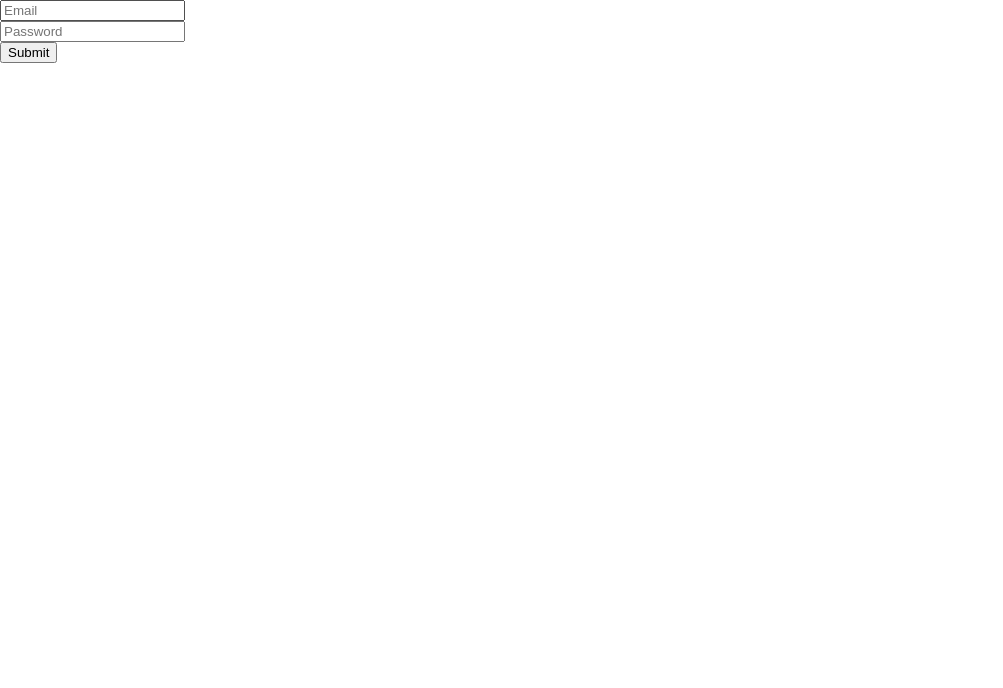
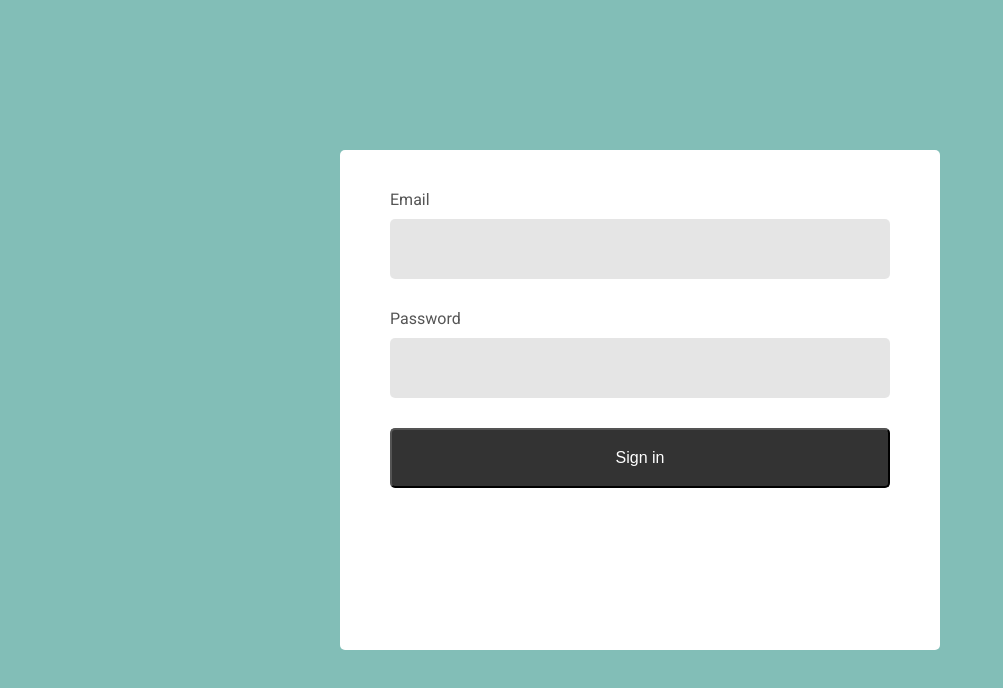
Before and after one commit to RuslanKhabibullin/react_redux_todo, a React (Create React App) app: page /login in a window 1280 px wide. Shown: the top 688 px of the page, without its empty margins (0-1003 px from the left). Built offline with nearby package versions, Linux system fonts and the light colour scheme.

Commit message:
finish frontend

```diff
--- a/src/components/App.js
+++ b/src/components/App.js
@@ -1,16 +1,12 @@
 import React from "react";
 import { Switch, Route, BrowserRouter as Router } from "react-router-dom"
 import Dashboard from "./Dashboard"
-import Navigation from "./Navigation"
 import Login from "./Login"
 import Logout from "./Logout"
 
 function App() {
   return (
     <Router>
-      <header>
-        <Navigation />
-      </header>
       <Switch>
         <Route exact path="/" component={Dashboard} />
         <Route path="/login" component={Login} />
--- a/src/components/Dashboard/index.js
+++ b/src/components/Dashboard/index.js
@@ -4,9 +4,10 @@ import PropTypes from "prop-types"
 import { connect } from "react-redux"
 import DashboardNoteItem from "../DashboardNoteItem"
 import NewDashboardNoteItem from "../NewDashboardNoteItem"
+import UserSidebar from "../UserSidebar"
 import "./Dashboard.css"
 import { mapToArray } from "../../helpers"
-import { Redirect } from 'react-router-dom'
+import { Redirect } from "react-router-dom"
 
 class Dashboard extends Component {
   static propTypes = {
@@ -47,6 +48,7 @@ class Dashboard extends Component {
 
     return (
       <section className="dashboard">
+        <UserSidebar />
         <div className="notes__wrapper">
           <NewDashboardNoteItem />
           <h2 className="dashboard__subtitle">active todos</h2>
--- a/src/components/Login.js
+++ /dev/null
@@ -1,69 +0,0 @@
-import React from 'react'
-import PropTypes from 'prop-types'
-import { connect } from 'react-redux'
-import { signIn } from '../actions/userActions'
-import { Redirect } from 'react-router-dom'
-import { emailValidations, passwordValidations } from '../validations'
-import Form from './Form'
-
-const onSubmit = ({ signIn }) => ({ email, password }) => signIn(email, password)
-
-function Login(props) {
-  if (props.signedIn) return <Redirect to="/" />
-
-  return (
-    <Form
-      initialValues={ { email: "", password: "" } }
-      validations={ { email: emailValidations, password: passwordValidations } }
-      onSubmit={onSubmit(props)}
-    >
-      {({ onInputChange, handleSubmit, errors, values }) => (
-        <div className="center login_form">
-          <form onSubmit={handleSubmit}>
-            <div className="input_block">
-              <input
-                type="text"
-                name="email"
-                value={values.email}
-                onChange={onInputChange}
-                placeholder="Email"
-              />
-              { errors.email }
-            </div>
-            <div className="input_block">
-              <input
-                type="password"
-                name="password"
-                value={values.password}
-                onChange={onInputChange}
-                placeholder="Password"
-              />
-              { errors.password }
-            </div>
-            <input type="submit" className="input_button" />
-          </form>
-        </div>
-      )}
-    </Form>
-  )
-}
-
-Login.propTypes = {
-  signedIn: PropTypes.bool.isRequired,
-  signIn: PropTypes.func.isRequired,
-}
-
-const mapStateToProps = ({ user }) => {
-  return { signedIn: user.authentication.loaded }
-}
-
-const mapDispatchToProps = dispatch => {
-  return {
-    signIn: (email, password) => dispatch(signIn({ email, password })),
-  }
-}
-
-export default connect(
-  mapStateToProps,
-  mapDispatchToProps
-)(Login)
--- /dev/null
+++ b/src/components/Login/Login.css
@@ -0,0 +1,69 @@
+.login {
+  box-sizing: border-box;
+  position: absolute;
+  top: 0;
+  left: 0;
+  width: 100%;
+  height: 100vh;
+  background-color: rgb(130, 190, 183);
+  background-size: cover;
+  display: flex;
+  justify-content: center;
+}
+
+.login__form {
+  background-color: #fff;
+  width: 600px;
+  height: 500px;
+  display: block;
+  margin: auto;
+  border-radius: 5px;
+  padding: 30px 50px;
+  box-sizing: border-box;
+}
+
+.input_block {
+  margin: 0 0 30px;
+}
+
+.input_block label {
+  display: block;
+  font-weight: normal;
+  font-size: 16px;
+  color: #555;
+  margin: 10px 0;
+}
+
+.input_block input {
+  width: 100%;
+  height: 60px;
+  padding: 0 20px;
+  line-height: 1.2;
+  box-sizing: border-box;
+  font-size: 18px;
+  color: #333;
+  outline: none;
+  border: none;
+  border-radius: 5px;
+  background: rgba(0, 0, 0, .1);
+}
+
+.login__form .input_button {
+  width: 100%;
+  box-sizing: border-box;
+  height: 60px;
+  text-align: center;
+  border-radius: 5px;
+  background-color: #333;
+  color: #fff;
+  font-size: 16px;
+  cursor: pointer;
+}
+
+@media (max-width: 768px) {
+  .login__form {
+    height: 100%;
+    width: 100%;
+    border-radius: 0;
+  }
+}
--- /dev/null
+++ b/src/components/Login/index.js
@@ -0,0 +1,74 @@
+import React from "react"
+import PropTypes from "prop-types"
+import { connect } from "react-redux"
+import { signIn } from "../../actions/userActions"
+import { Redirect } from "react-router-dom"
+import { emailValidations, passwordValidations } from "../../validations"
+import Form from "../Form"
+import "./Login.css"
+
+const onSubmit = ({ signIn }) => ({ email, password }) => signIn(email, password)
+
+function Login(props) {
+  if (props.signedIn) return <Redirect to="/" />
+
+  return (
+    <section className="login">
+      <Form
+        initialValues={ { email: "", password: "" } }
+        validations={ { email: emailValidations, password: passwordValidations } }
+        onSubmit={onSubmit(props)}
+      >
+        {({ onInputChange, handleSubmit, errors, values }) => (
+          <div className="login__form">
+            <form onSubmit={handleSubmit}>
+              <div className="input_block">
+                <label htmlFor="email">Email</label>
+                <input
+                  id="email"
+                  type="text"
+                  name="email"
+                  value={values.email}
+                  onChange={onInputChange}
+                />
+                { errors.email }
+              </div>
+              <div className="input_block">
+                <label htmlFor="password">Password</label>
+                <input
+                  id="password"
+                  type="password"
+                  name="password"
+                  value={values.password}
+                  onChange={onInputChange}
+                />
+                { errors.password }
+              </div>
+              <input type="submit" className="input_button" value="Sign in"/>
+            </form>
+          </div>
+        )}
+      </Form>
+    </section>
+  )
+}
+
+Login.propTypes = {
+  signedIn: PropTypes.bool.isRequired,
+  signIn: PropTypes.func.isRequired,
+}
+
+const mapStateToProps = ({ user }) => {
+  return { signedIn: user.authentication.loaded }
+}
+
+const mapDispatchToProps = dispatch => {
+  return {
+    signIn: (email, password) => dispatch(signIn({ email, password })),
+  }
+}
+
+export default connect(
+  mapStateToProps,
+  mapDispatchToProps
+)(Login)
--- a/src/components/Navigation.js
+++ /dev/null
@@ -1,22 +0,0 @@
-import React from "react"
-import PropTypes from "prop-types"
-import { connect } from "react-redux"
-import { NavLink } from "react-router-dom"
-
-function Navigation({ signedIn }) {
-  if (signedIn) {
-    return <NavLink to="/logout">Выйти</NavLink>
-  } else {
-    return null
-  }
-}
-
-Navigation.propTypes = {
-  signedIn: PropTypes.bool.isRequired
-}
-
-const mapStateToProps = ({ user }) => {
-  return { signedIn: user.authentication.loaded }
-}
-
-export default connect(mapStateToProps)(Navigation)
--- a/src/components/Note/index.js
+++ b/src/components/Note/index.js
@@ -3,8 +3,8 @@ import propTypes from "prop-types"
 import "./Note.css"
 import { connect } from "react-redux"
 import { updateNote } from "../../actions/noteActions"
-import { titleValidations } from '../../validations'
-import Form from '../Form'
+import { titleValidations } from "../../validations"
+import Form from "../Form"
 
 const closeClickHandler = ({ closeNote }) => (ev) => {
   ev.preventDefault()
--- /dev/null
+++ b/src/components/UserSidebar/UserSidebar.css
@@ -0,0 +1,24 @@
+.user-sidebar {
+  width: 150px;
+  padding: 50px 10px;
+  box-sizing: border-box;
+  background-color: #fafafa;
+  text-align: center;
+}
+
+.user-sidebar .user-logo {
+  margin: 0 auto;
+  display: block;
+  width: 64px;
+  height: 64px;
+}
+
+.user-sidebar .user-logo svg {
+  fill: #555;
+}
+
+.user-logout {
+  text-align: center;
+  color: #555;
+  text-decoration: none;
+}
--- /dev/null
+++ b/src/components/UserSidebar/index.js
@@ -0,0 +1,29 @@
+import React from "react"
+import PropTypes from "prop-types"
+import { connect } from "react-redux"
+import { NavLink } from "react-router-dom"
+import { limitString } from '../../helpers'
+import "./UserSidebar.css"
+import { ReactComponent as UserIcon } from './user-icon.svg'
+
+function UserSidebar({ email }) {
+  return (
+    <section className="user-sidebar">
+      <div className="user-logo">
+        <UserIcon />
+      </div>
+      <p className="user-email">{ limitString(email, 15) }</p>
+      <NavLink to="/logout" className="user-logout">Sign out</NavLink>
+    </section>
+  )
+}
+
+UserSidebar.propTypes = {
+  email: PropTypes.string.isRequired
+}
+
+const mapStateToProps = ({ user }) => {
+  return { email: user.record.email }
+}
+
+export default connect(mapStateToProps)(UserSidebar)
--- a/src/helpers.js
+++ b/src/helpers.js
@@ -9,3 +9,13 @@ export function arrayToMap(array, DataRecord = Map) {
 export function mapToArray(mapObject) {
   return mapObject.valueSeq().toArray()
 }
+
+export function limitString(string, limit = 10) {
+  const length = string.length
+
+  if (length > limit) {
+    return string.substring(0, limit - 3) + '...'
+  } else {
+    return string
+  }
+}
--- a/src/reducers/user.js
+++ b/src/reducers/user.js
@@ -4,7 +4,7 @@ import { USER_SIGN_OUT, USER_SIGN_IN } from "../constants"
 const userId = window.localStorage.getItem("userId")
 const UserRecord = new Record({
   id: userId ? userId : undefined,
-  email: "",
+  email: userId ? "user@email.com" : "",
   loaded: false,
   loading: false
 })
@@ -13,7 +13,7 @@ const AuthRecord = new Record({
   loaded: userId ? true : false
 })
 const ReducerState = new Record({
-  user: new UserRecord(),
+  record: new UserRecord(),
   authentication: new AuthRecord(),
   error: ""
 })
@@ -26,12 +26,12 @@ export default (state = defaultState, action) => {
       window.localStorage.setItem("userId", 1)
       return state
         .set("authentication", new AuthRecord({ loading: false, loaded: true }))
-        .set("user", new UserRecord({ id: 1, email: payload.email, loaded: true, loading: false }))
+        .set("record", new UserRecord({ id: 1, email: payload.email, loaded: true, loading: false }))
     case USER_SIGN_OUT:
       window.localStorage.removeItem("userId")
       return state
         .set("authentication", new AuthRecord({ loaded: false, loadind: false }))
-        .set("user", new UserRecord({ id: undefined, email: undefined, loaded: false, loading: false }))
+        .set("record", new UserRecord({ id: undefined, email: undefined, loaded: false, loading: false }))
     default:
       return state
   }
```
Also changed, not shown: src/components/NewDashboardNoteItem/index.js (+7 -7 lines), src/components/UserSidebar/user-icon.svg (added).
